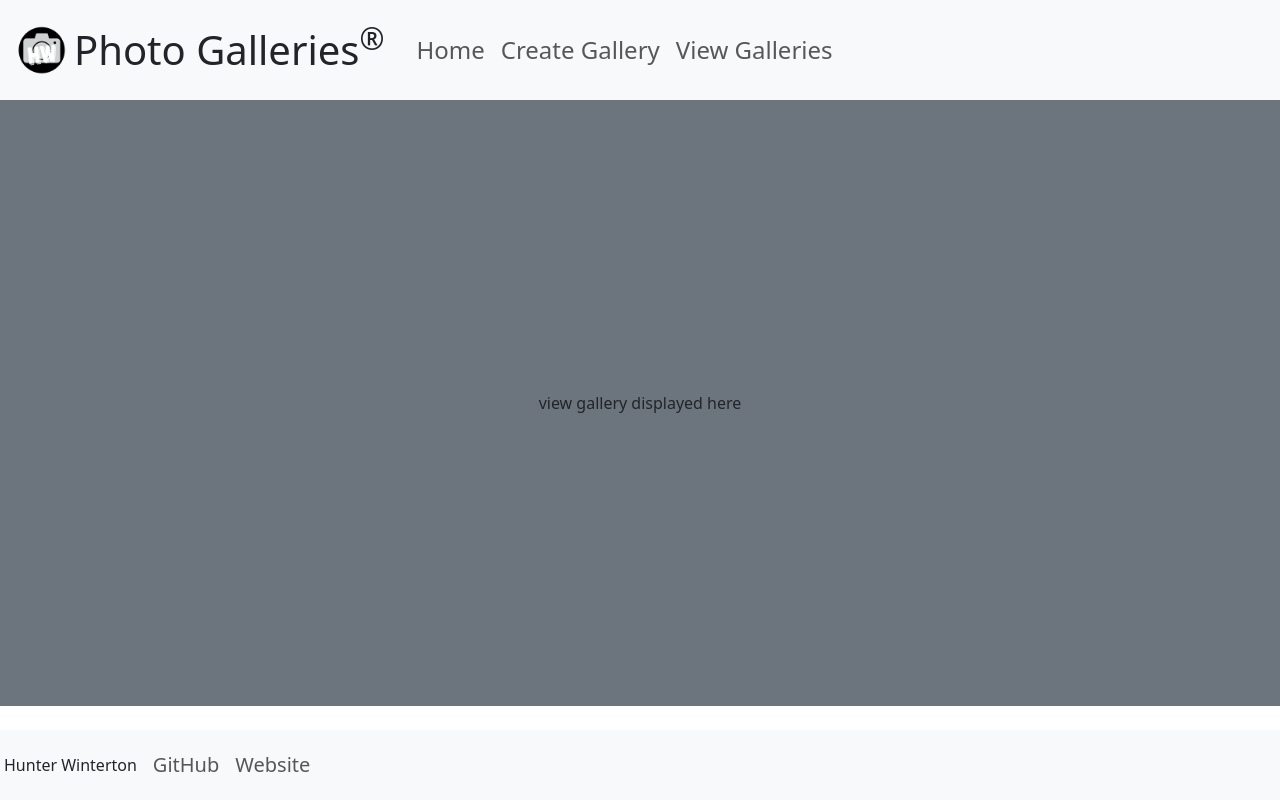
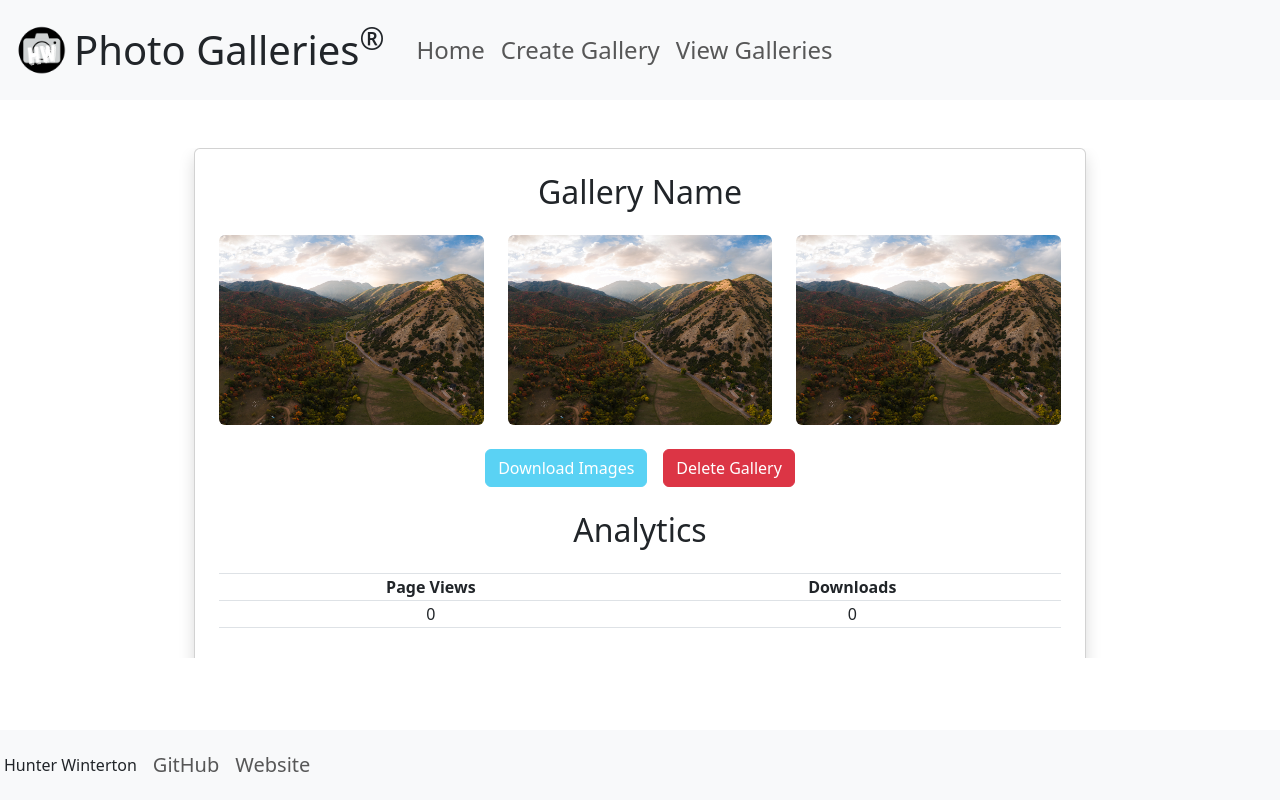
Before and after one commit to hunterwinterton/startup, a React (Vite) app: page /view in a window 1280 px wide. Built offline with nearby package versions, Linux system fonts and the light colour scheme.

Commit message:
view_galleries react

```diff
--- a/src/view_gallery/view_gallery.jsx
+++ b/src/view_gallery/view_gallery.jsx
@@ -2,8 +2,38 @@ import React from "react";
 
 export function View_Gallery() {
 	return (
-		<main className="container-fluid bg-secondary text-center">
-			<div>view gallery displayed here</div>
+		<main className="container my-5">
+			<div className="card p-4 shadow" style={{ maxWidth: "80%", margin: "auto" }}>
+				<h2 className="text-center mb-4">Gallery Name</h2>
+				<div className="row row-cols-1 row-cols-sm-2 row-cols-md-3 g-4">
+					<div className="col">
+						<img src="sample-img.jpg" className="img-fluid rounded" />
+					</div>
+					<div className="col">
+						<img src="sample-img.jpg" className="img-fluid rounded" />
+					</div>
+					<div className="col">
+						<img src="sample-img.jpg" className="img-fluid rounded" />
+					</div>
+				</div>
+				<div className="d-flex justify-content-center my-4 button-container">
+					<button className="btn btn-primary me-2">Download Images</button>
+					<button className="btn btn-danger ms-2">Delete Gallery</button>
+				</div>
+				<h2 className="text-center mb-4">Analytics</h2>
+				<div className="table-responsive">
+					<table className="table table-bordered">
+						<tr>
+							<th className="text-center">Page Views</th>
+							<th className="text-center">Downloads</th>
+						</tr>
+						<tr>
+							<td className="text-center">0</td>
+							<td className="text-center">0</td>
+						</tr>
+					</table>
+				</div>
+			</div>
 		</main>
 	);
 }
```
